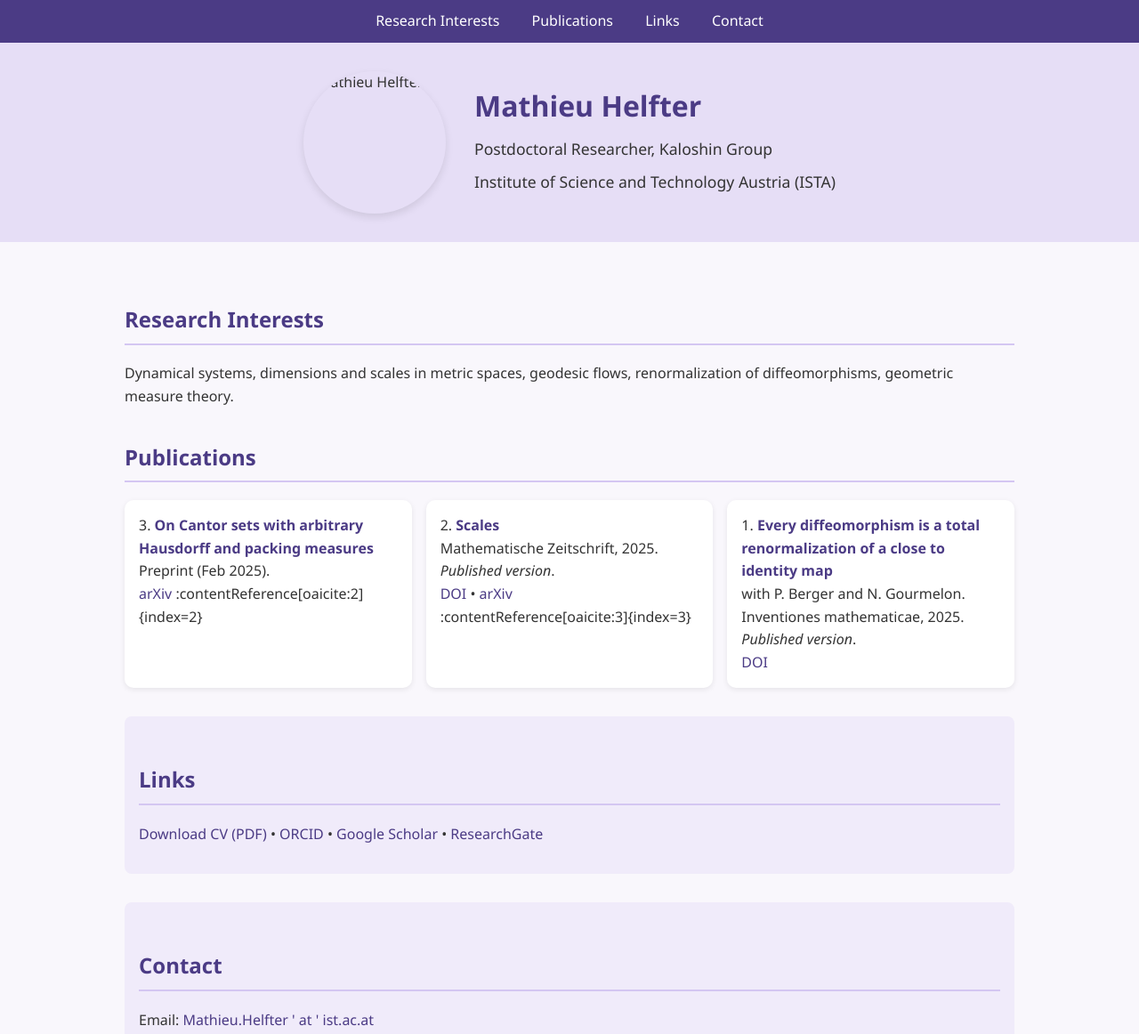
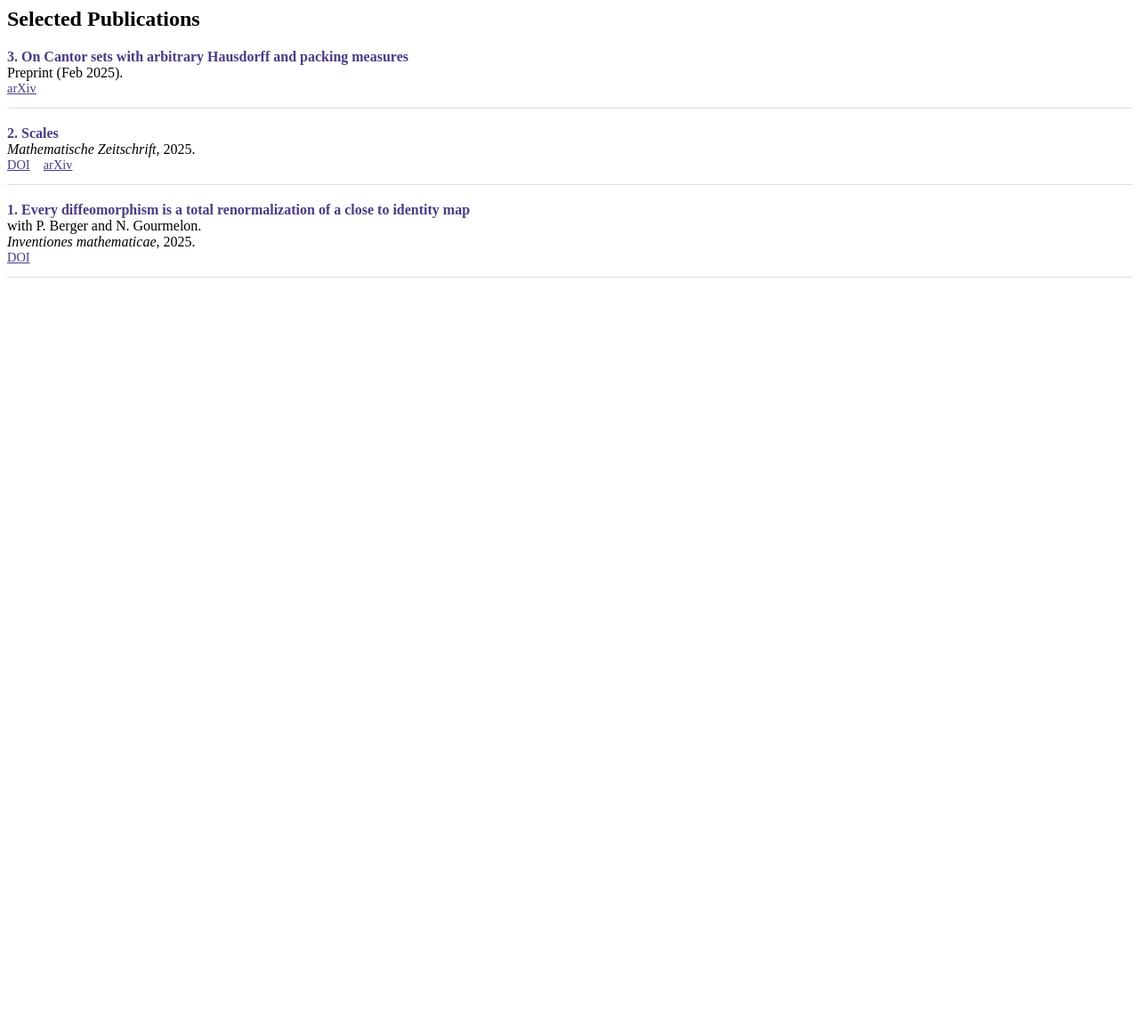
Before and after one commit to mathhelfter-ctrl/mathieu-helfter, a plain HTML site: page index.html in a window 1280 px wide. Shown: the top 1162 px of the page at 89% size. After the commit the page ends 800 px from the top, so only its background shows below. Drawn offline with Linux system fonts and the light colour scheme.

Commit message:
Update index.html

```diff
--- a/index.html
+++ b/index.html
@@ -1,156 +1,53 @@
-<!DOCTYPE html>
-<html lang="en">
-<head>
-  <meta charset="UTF-8">
-  <title>Mathieu Helfter | Postdoc, IST Austria</title>
 <style>
-    body {
-      font-family: "Segoe UI", Arial, sans-serif;
-      background-color: #f9f7fc;
-      color: #333;
-      margin: 0; padding: 0;
-      line-height: 1.6;
-    }
-    nav {
-      background: #4b3b85;
-      padding: 0.7em 2em;
-      text-align: center;
-      position: sticky;
-      top: 0;
-      z-index: 10;
-    }
-    nav a {
-      color: white; margin: 0 1em;
-      text-decoration: none; font-weight: 500;
-    }
-    nav a:hover { text-decoration: underline; }
-    header {
-      background-color: #e6def6;
-      padding: 2em;
-      display: flex; align-items: center; justify-content: center;
-      gap: 2em;
-    }
-    header img {
-      border-radius: 50%;
-      width: 160px; height: 160px;
-      object-fit: cover;
-      box-shadow: 0 4px 10px rgba(0,0,0,0.1);
-    }
-    header .intro { max-width: 600px; }
-    header h1 {
-      margin: 0; font-size: 2em;
-      color: #4b3b85;
-    }
-    header p { margin: 0.5em 0; font-size: 1.1em; }
-
-    main {
-      padding: 2em;
-      max-width: 1000px;
-      margin: auto;
-    }
-
-    h2 {
-      color: #4b3b85;
-      margin-top: 1.5em;
-      border-bottom: 2px solid #d4c6f2;
-      padding-bottom: 0.3em;
-    }
-
-    .publications {
-      display: grid;
-      grid-template-columns: repeat(auto-fit, minmax(280px, 1fr));
-      gap: 1em;
+  .publication-list {
     margin-top: 1em;
   }
   .publication {
-      background: white;
-      padding: 1em;
-      border-radius: 10px;
-      box-shadow: 0 2px 6px rgba(0,0,0,0.08);
-      transition: transform 0.2s;
+    margin-bottom: 1.2em;
+    padding-bottom: 0.8em;
+    border-bottom: 1px solid #ddd;
   }
-    .publication:hover { transform: translateY(-3px); }
-    .publication strong { color: #4b3b85; }
-
-    .links, .contact {
-      margin-top: 2em;
-      font-size: 1em;
-      background: #f0ebfa;
-      padding: 1em;
-      border-radius: 8px;
+  .publication strong {
+    color: #4b3b85;
   }
-
-    a { color: #4b3b85; text-decoration: none; }
-    a:hover { text-decoration: underline; }
+  .pub-links {
+    font-size: 0.9em;
+  }
+  .pub-links a {
+    margin-right: 0.8em;
+    color: #4b3b85;
+  }
 </style>
-</head>
-<body>
-
-<nav>
-  <a href="#interests">Research Interests</a>
-  <a href="#publications">Publications</a>
-  <a href="#links">Links</a>
-  <a href="#contact">Contact</a>
-</nav>
-
-<header>
-  <img src="path-to-your-photo.jpg" alt="Mathieu Helfter">
-  <div class="intro">
-    <h1>Mathieu Helfter</h1>
-    <p>Postdoctoral Researcher, Kaloshin Group</p>
-    <p>Institute of Science and Technology Austria (ISTA)</p>
-  </div>
-</header>
-
-<main>
-  <section id="interests">
-    <h2>Research Interests</h2>
-    <p>Dynamical systems, dimensions and scales in metric spaces, geodesic flows, renormalization of diffeomorphisms, geometric measure theory.</p>
-  </section>
 
 <section id="publications">
-    <h2>Publications</h2>
-    <div class="publications">
+  <h2>Selected Publications</h2>
+  <div class="publication-list">
+
     <div class="publication">
-        3. <strong>On Cantor sets with arbitrary Hausdorff and packing measures</strong><br>
+      <strong>3. On Cantor sets with arbitrary Hausdorff and packing measures</strong><br>
       Preprint (Feb 2025).<br>
-        <a href="https://arxiv.org/abs/2502.09643" target="_blank">arXiv</a> :contentReference[oaicite:2]{index=2}
+      <span class="pub-links">
+        <a href="https://arxiv.org/abs/2502.09643" target="_blank">arXiv</a>
+      </span>
     </div>
+
     <div class="publication">
-        2. <strong>Scales</strong><br>
-        Mathematische Zeitschrift, 2025. <em>Published version</em>.<br>
-        <a href="https://doi.org/10.1007/s00209-025-03719-5" target="_blank">DOI</a> •
-        <a href="https://arxiv.org/abs/2206.05231" target="_blank">arXiv</a> :contentReference[oaicite:3]{index=3}
+      <strong>2. Scales</strong><br>
+      <em>Mathematische Zeitschrift</em>, 2025.<br>
+      <span class="pub-links">
+        <a href="https://doi.org/10.1007/s00209-025-03719-5" target="_blank">DOI</a>
+        <a href="https://arxiv.org/abs/2206.05231" target="_blank">arXiv</a>
+      </span>
     </div>
+
     <div class="publication">
-        1. <strong>Every diffeomorphism is a total renormalization of a close to identity map</strong><br>
+      <strong>1. Every diffeomorphism is a total renormalization of a close to identity map</strong><br>
       with P. Berger and N. Gourmelon.<br>
-        Inventiones mathematicae, 2025. <em>Published version</em>.<br>
+      <em>Inventiones mathematicae</em>, 2025.<br>
+      <span class="pub-links">
         <a href="https://doi.org/10.1007/s00222-024-01305-w" target="_blank">DOI</a>
+      </span>
     </div>
+
   </div>
 </section>
-
-  <section id="links" class="links">
-    <h2>Links</h2>
-    <p>
-      <a href="CV.pdf" target="_blank">Download CV (PDF)</a> •
-      <a href="https://orcid.org/0000-0002-XXXX-XXXX" target="_blank">ORCID</a> •
-      <a href="https://scholar.google.com/citations?hl=en&user=J4V-EhoAAAAJ" target="_blank">Google Scholar</a> •
-      <a href="https://www.researchgate.net/profile/Mathieu-Helfter" target="_blank">ResearchGate</a>
-    </p>
-  </section>
-
-  <section id="contact" class="contact">
-    <h2>Contact</h2>
-    <p>Email: <a href="mailto:Mathieu.Helfter@ist.ac.at">Mathieu.Helfter ' at ' ist.ac.at</a></p>
-    <p>Address:<br>
-       Institute of Science and Technology Austria (ISTA)<br>
-       Am Campus 1<br>
-       3400 Klosterneuburg, Austria
-    </p>
-  </section>
-</main>
-
-</body>
-</html>
```
Lines whose indentation alone changed are shown as unchanged.
